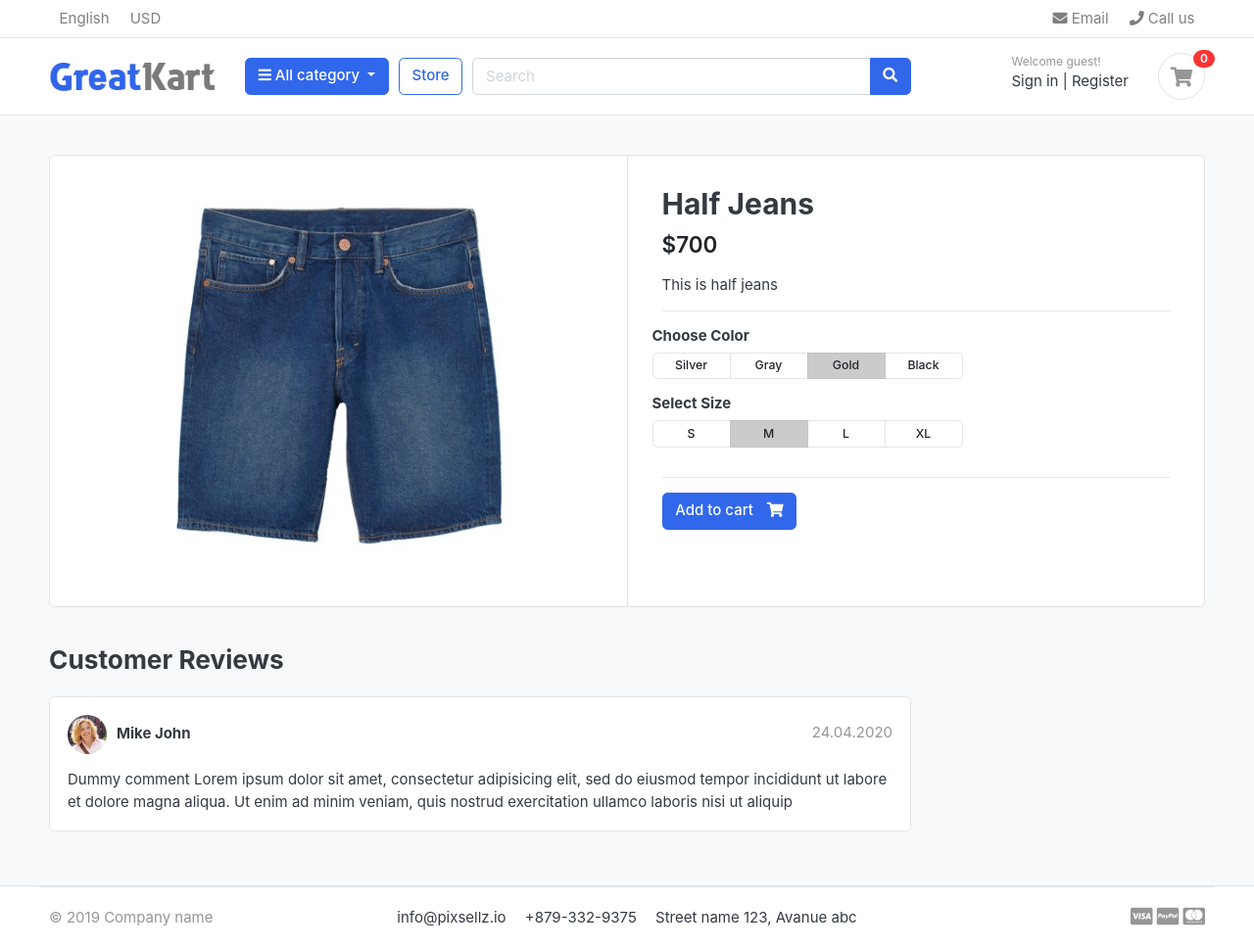
After one commit to sarojoe10/Django_Ecommerce, a Django app: a page that uses templates/includes/navbar.html in a window 1280 px wide. The commit adds this page. Shown: the whole page at 98% size. Run offline with Django 5.2, Linux system fonts and the light colour scheme; data comes from the database, SQL or seed files in the repository; both versions use the stored data as it was after the commit; some libraries are stand-ins or nearby versions; some web fonts are replaced.

Commit message:
worked upto product details

```diff
--- /dev/null
+++ b/category/context_processor.py
@@ -0,0 +1,5 @@
+from .models import Category
+
+def menu_links(request):
+    links = Category.objects.all()
+    return dict(links=links)
--- a/category/models.py
+++ b/category/models.py
@@ -1,4 +1,5 @@
 from django.db import models
+from django.urls import reverse
 
 # Create your models here.
 
@@ -12,5 +13,8 @@ class Category(models.Model):
         verbose_name = 'Category'
         verbose_name_plural = 'Categories'
 
+    def get_url(self):
+        return reverse('products_by_category', args=[self.slug])
+
     def __str__(self):
         return self.category_name
--- a/ecom/settings.py
+++ b/ecom/settings.py
@@ -11,6 +11,7 @@ https://docs.djangoproject.com/en/5.1/ref/settings/
 """
 
 from pathlib import Path
+import os
 
 # Build paths inside the project like this: BASE_DIR / 'subdir'.
 BASE_DIR = Path(__file__).resolve().parent.parent
@@ -65,6 +66,7 @@ TEMPLATES = [
                 "django.template.context_processors.request",
                 "django.contrib.auth.context_processors.auth",
                 "django.contrib.messages.context_processors.messages",
+                "category.context_processor.menu_links",
             ],
         },
     },
@@ -123,7 +125,8 @@ USE_TZ = True
 STATIC_URL = "static/"
 STATIC_ROOT = BASE_DIR/'STATIC'
 STATICFILES_DIRS = [
-    'ecom/static'
+    'ecom/static',
+    os.path.join(BASE_DIR, 'static')
 ]
 
 #media configuration
--- a/ecom/urls.py
+++ b/ecom/urls.py
@@ -23,7 +23,7 @@ from .views import home
 
 urlpatterns = [
     path("admin/", admin.site.urls),
-    path('',home),
+    path('',home, name='home'),
     path('store/',include('store.urls'))
 ]
 
--- a/store/models.py
+++ b/store/models.py
@@ -1,5 +1,6 @@
 from django.db import models
 from category.models import Category
+from django.urls import reverse
 
 # Create your models here.
 class Product(models.Model):
@@ -14,5 +15,8 @@ class Product(models.Model):
     created_date = models.DateTimeField(auto_now_add=True)
     modified_date = models.DateTimeField(auto_now=True)
 
+    def get_url(self):
+        return reverse('product_detail',args=[self.category.slug,self.slug])
+
     def __str__(self):
         return self.product_name
--- a/store/urls.py
+++ b/store/urls.py
@@ -3,4 +3,6 @@ from . import views
 
 urlpatterns = [
     path('',views.store, name='store'),
+    path('<slug:category_slug>', views.store, name='products_by_category'),
+    path('<slug:category_slug>/<slug:product_slug>', views.product_detail, name='product_detail')
 ]
--- a/store/views.py
+++ b/store/views.py
@@ -1,14 +1,36 @@
-from django.shortcuts import render
+from django.shortcuts import render, get_object_or_404
 from .models import Product
+from category.models import Category
 
 # Create your views here.
-def store(request):
+def store(request,category_slug=None):
 
-    products = Product.objects.all().filter(is_available=True)
-    prodcuts_count = products.count()
+    categories = None
+    prodcuts = None
+
+    if category_slug != None:
+        categories = get_object_or_404(Category,slug=category_slug)
+        products = Product.objects.filter(category=categories,is_available=True)
+        products_count = products.count()
+    else:
+        products = Product.objects.all().filter(is_available=True)
+        products_count = products.count()
 
     context = {
         'products':products,
-        'product_count':prodcuts_count
+        'product_count':products_count
     }
     return render(request,'store/store.html',context)
+
+
+def product_detail(request,category_slug,product_slug):
+    try:
+        single_prodcut = Product.objects.get(category__slug=category_slug, slug=product_slug)
+    except Exception as e:
+        raise e
+
+
+    context = {
+        'single_product' : single_prodcut,
+    }
+    return render(request,'store/product_detail.html',context)
--- a/templates/includes/navbar.html
+++ b/templates/includes/navbar.html
@@ -28,7 +28,7 @@
         <div class="container">
     <div class="row align-items-center">
         <div class="col-lg-2 col-md-3 col-6">
-            <a href="./" class="brand-wrap">
+            <a href="{% url 'home' %}" class="brand-wrap">
                 <img class="logo" src="{% static './images/logo.png' %}">
             </a> <!-- brand-wrap.// -->
         </div>
@@ -38,16 +38,14 @@
                     <i class="fa fa-bars"></i> All category
                 </button>
                 <div class="dropdown-menu">
-                    <a class="dropdown-item" href="#">Machinery / Mechanical Parts / Tools </a>
-                    <a class="dropdown-item" href="#">Consumer Electronics / Home Appliances </a>
-                    <a class="dropdown-item" href="#">Auto / Transportation</a>
-                    <a class="dropdown-item" href="#">Apparel / Textiles / Timepieces </a>
-                    <a class="dropdown-item" href="#">Home & Garden / Construction / Lights </a>
-                    <a class="dropdown-item" href="#">Beauty & Personal Care / Health </a>
+                    <a class="dropdown-item" href="{% url 'store' %}">All Products</a>
+                    {% for category in links %}
+                    <a class="dropdown-item" href="{{ category.get_url }}">{{ category.category_name }}</a>
+                    {% endfor %}
                 </div>
             </div>  <!-- category-wrap.// -->
         </div> <!-- col.// -->
-        <a href="./store.html" class="btn btn-outline-primary">Store</a>
+        <a href="{% url 'store' %}" class="btn btn-outline-primary">Store</a>
         <div class="col-lg  col-md-6 col-sm-12 col">
             <form action="#" class="search">
                 <div class="input-group w-100">
--- /dev/null
+++ b/templates/store/product_detail.html
@@ -0,0 +1,120 @@
+{% extends 'base.html' %}
+{% load static %}
+
+{% block content %}
+<section class="section-content padding-y bg">
+    <div class="container">
+
+    <!-- ============================ COMPONENT 1 ================================= -->
+    <div class="card">
+        <div class="row no-gutters">
+            <aside class="col-md-6">
+    <article class="gallery-wrap">
+        <div class="img-big-wrap">
+           <a href="#"><img src="{{single_product.images.url}}"></a>
+        </div> <!-- img-big-wrap.// -->
+
+    </article> <!-- gallery-wrap .end// -->
+            </aside>
+            <main class="col-md-6 border-left">
+    <article class="content-body">
+
+    <h2 class="title">{{single_product.product_name}}</h2>
+
+    <div class="mb-3">
+        <var class="price h4">${{single_product.price}}</var>
+    </div>
+
+    <p>{{single_product.description}}</p>
+
+
+    <hr>
+        <div class="row">
+            <div class="item-option-select">
+                <h6>Choose Color</h6>
+                <div class="btn-group btn-group-sm btn-group-toggle" data-toggle="buttons">
+                  <label class="btn btn-light">
+                    <input type="radio" name="radio_color"> Silver
+                  </label>
+                  <label class="btn btn-light">
+                    <input type="radio" name="radio_color" > Gray
+                  </label>
+                  <label class="btn btn-light active">
+                    <input type="radio" name="radio_color checked"> Gold
+                  </label>
+                  <label class="btn btn-light">
+                    <input type="radio" name="radio_color"> Black
+                  </label>
+                </div>
+            </div>
+        </div> <!-- row.// -->
+        <div class="row">
+            <div class="item-option-select">
+                <h6>Select Size</h6>
+                <div class="btn-group btn-group-sm btn-group-toggle" data-toggle="buttons">
+                  <label class="btn btn-light">
+                    <input type="radio" name="radio_color"> S
+                  </label>
+                  <label class="btn btn-light active">
+                    <input type="radio" name="radio_color" checked> M
+                  </label>
+                  <label class="btn btn-light">
+                    <input type="radio" name="radio_color"> L
+                  </label>
+                  <label class="btn btn-light">
+                    <input type="radio" name="radio_color"> XL
+                  </label>
+                </div>
+            </div>
+        </div> <!-- row.// -->
+        <hr>
+        {% if single_product.stock == 0 %}
+        <h5 class='text-danger'> Out of Stock </h5>
+        {% else %}
+        <a href="./product-detail.html" class="btn  btn-primary"> <span class="text">Add to cart</span> <i class="fas fa-shopping-cart"></i>  </a>
+        {% endif %}
+    </article> <!-- product-info-aside .// -->
+            </main> <!-- col.// -->
+        </div> <!-- row.// -->
+    </div> <!-- card.// -->
+    <!-- ============================ COMPONENT 1 END .// ================================= -->
+
+    <br>
+
+    <div class="row">
+                <div class="col-md-9">
+
+        <header class="section-heading">
+            <h3>Customer Reviews </h3>
+
+        </header>
+
+        <article class="box mb-3">
+            <div class="icontext w-100">
+                <img src="{% static './images/avatars/avatar1.jpg' %}" class="img-xs icon rounded-circle">
+                <div class="text">
+                    <span class="date text-muted float-md-right">24.04.2020 </span>
+                    <h6 class="mb-1">Mike John </h6>
+
+                </div>
+            </div> <!-- icontext.// -->
+            <div class="mt-3">
+                <p>
+                    Dummy comment Lorem ipsum dolor sit amet, consectetur adipisicing elit, sed do eiusmod
+                    tempor incididunt ut labore et dolore magna aliqua. Ut enim ad minim veniam,
+                    quis nostrud exercitation ullamco laboris nisi ut aliquip
+                </p>
+            </div>
+        </article>
+
+
+
+        </div> <!-- col.// -->
+    </div> <!-- row.// -->
+
+
+    </div> <!-- container .//  -->
+    </section>
+    <!-- ========================= SECTION CONTENT END// ========================= -->
+
+    {% endblock %}
```
Also changed, not shown: templates/home.html (+4 -4 lines), templates/store/store.html (+7 -10 lines), STATIC/images/banners/2.jpg (added), STATIC/images/cover.webp (added), db.sqlite3, ecom/static/images/banners/2.jpg (added), ecom/static/images/banners/3.png (added), 1 other file.
